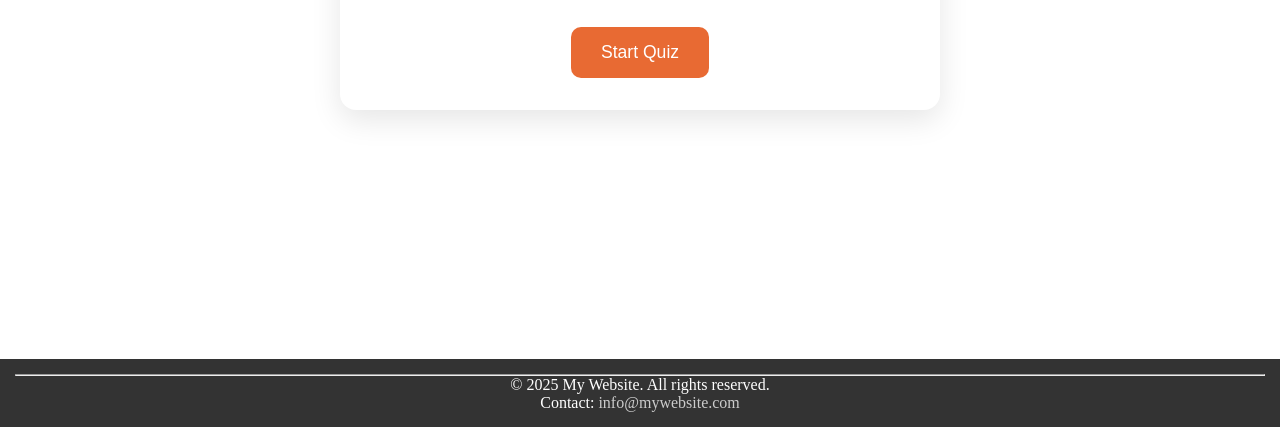
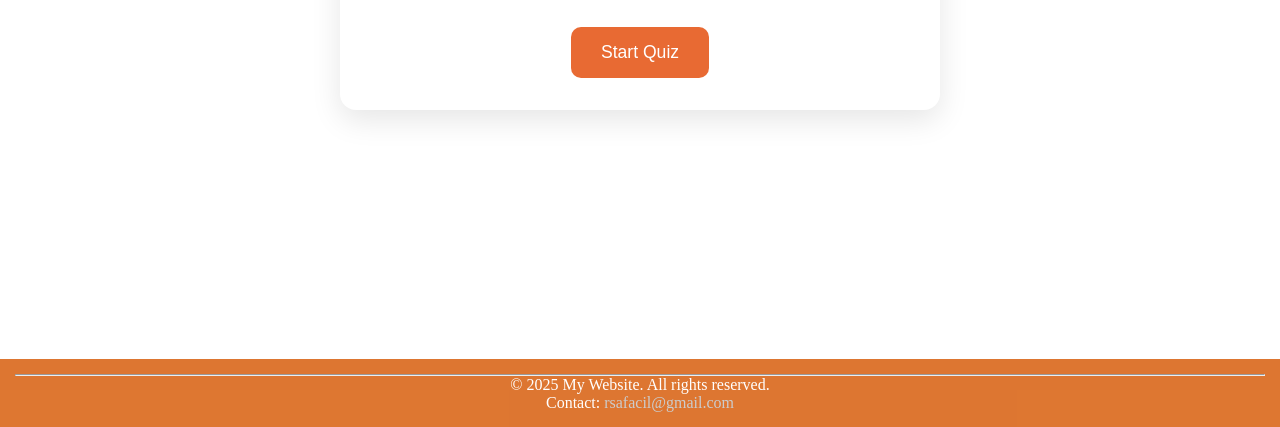
Before and after one commit to rayan8s/it-quiz-game, a plain HTML site: page index.html in a window 1280 px wide. Shown: the part 373-800 px from the top of the page. Drawn offline with Linux system fonts and the light colour scheme.

Commit message:
Update code

```diff
--- a/index.html
+++ b/index.html
@@ -51,7 +51,7 @@
   <footer>
     <hr>
     <p>&copy; 2025 My Website. All rights reserved.</p>
-    <p>Contact: <a href="mailto:info@mywebsite.com">info@mywebsite.com</a></p>
+    <p>Contact: <a href="mailto:rsafacil@gmail.com">rsafacil@gmail.com</a></p>
   </footer>
 
     <script src="script.js"></script>
--- a/style.css
+++ b/style.css
@@ -24,7 +24,7 @@ body {
 }
 
 footer {
-  background-color: #333;
+  background-color: #da681be6;
   color: white;
   text-align: center;
   padding: 15px;
```
